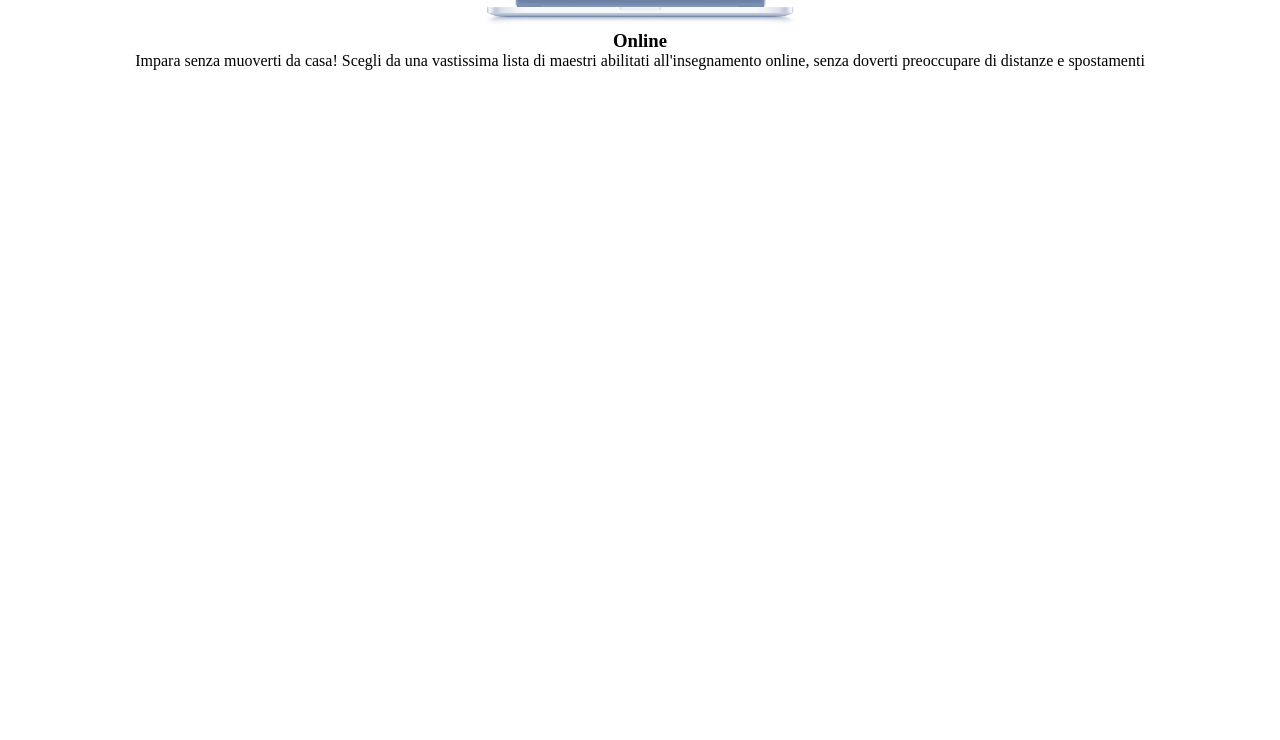
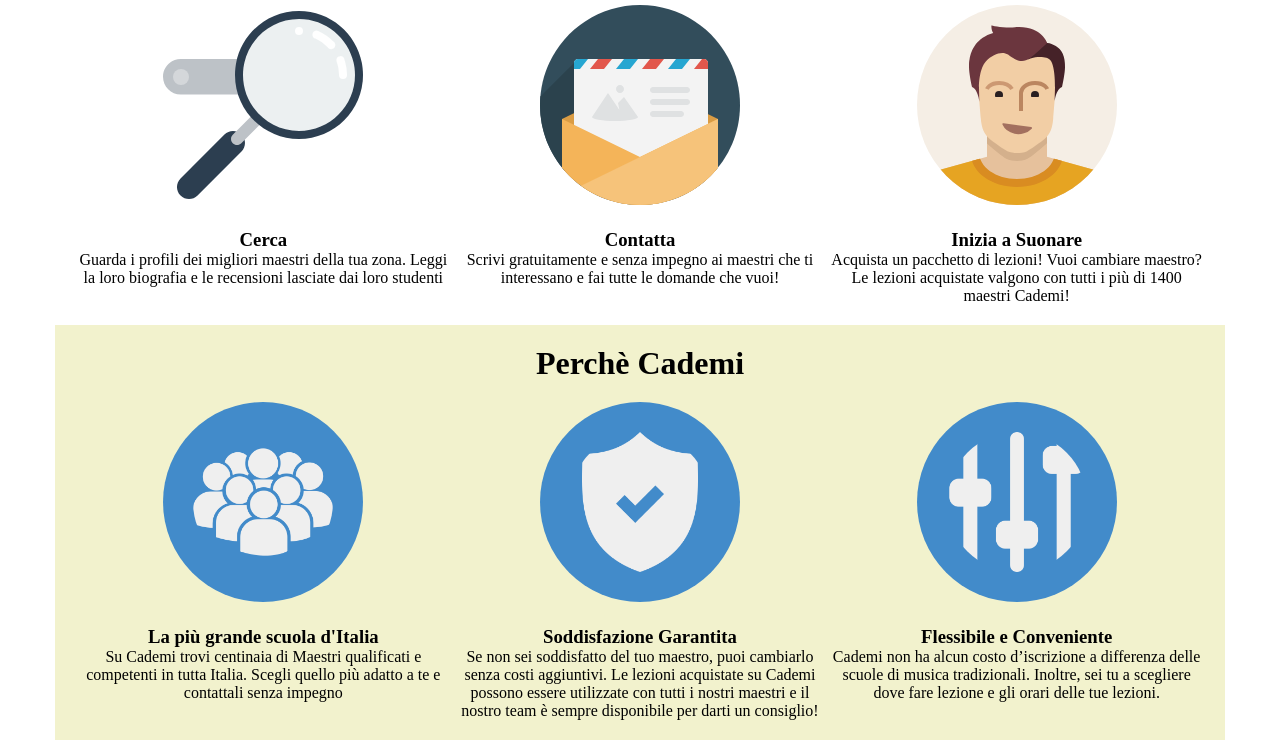
Before and after one commit to TheSmallWorld95/html-css-resp-wannabe-12bool, a plain HTML site: page index.html in a window 1280 px wide. Shown: the part 447-1187 px from the top of the page. Before the commit the page ends 800 px from the top, so only its background shows below. Drawn offline with Linux system fonts and the light colour scheme.

Commit message:
Completo

```diff
--- a/Assets/css/12bool.css
+++ b/Assets/css/12bool.css
@@ -84,6 +84,11 @@
 
   /* GRIGLIA 12ESIMI */
   /* OFFSET (MARGIN-LEFT) */
+
+.col-xs-offset-0 {
+  margin-left: 0;
+}
+
 .col-xs-offset-1 {
   margin-left: calc(100% / 12 * 1);
 }
@@ -131,11 +136,10 @@
 .col-xs-offset-12 {
   margin-left: 100%;
 }
-}
 
 /* TABLET */
 
-@media all and (min-width 768px) {
+@media all and (min-width: 768px) {
   .col-md-1 {
     width: calc(100% / 12 * 1);
   }
@@ -186,6 +190,11 @@
 
   /* GRIGLIA 12ESIMI */
   /* OFFSET (MARGIN-LEFT) */
+
+  .col-md-offset-0 {
+    margin-left: 0;
+  }
+
   .col-md-offset-1 {
     margin-left: calc(100% / 12 * 1);
   }
@@ -238,7 +247,7 @@
 
 /* DESKTOP */
 
-@media all and (min-width 992px) {
+@media all and (min-width: 992px) {
   .col-lg-1 {
     width: calc(100% / 12 * 1);
   }
@@ -289,6 +298,11 @@
 
   /* GRIGLIA 12ESIMI */
   /* OFFSET (MARGIN-LEFT) */
+
+  .col-lg-offset-0 {
+    margin-left: 0;
+  }
+
   .col-lg-offset-1 {
     margin-left: calc(100% / 12 * 1);
   }
--- a/Assets/css/master.css
+++ b/Assets/css/master.css
@@ -1,7 +1,14 @@
-#lezioni {
-  text-align: center;
+
+
+#lezioni, #why {
+  background-color: #F2F2CD;
 }
 
+#lezioni, #why, #steps {
+  padding: 20px;
+}
+
+/* IMMAGINI */
 #lezioni img {
   /* per centrare orizzontalmente */
   display: block;
@@ -9,6 +16,44 @@
   margin-left: auto;
 }
 
+#why img {
+  background-color: #428bca;
+  border-radius: 50%;
+  padding: 30px
+}
+
 img {
-  height: 200px;
+  height: 100px;
+  margin: 20px;
 }
+
+
+
+@media all and (min-width: 768px) {
+  img {
+    height: 150px;
+  }
+
+}
+
+@media all and (min-width: 992px) {
+  img {
+    height: 200px;
+  }
+}
+
+/* IMMAGINI */
+
+/* UTILITY */
+
+#lezioni {
+  text-align: center;
+}
+
+#steps {
+  text-align: center;
+}
+
+#why {
+  text-align: center;
+}
--- a/index.html
+++ b/index.html
@@ -9,8 +9,11 @@
   </head>
   <body>
     <div class="container">
+
+<!-- PRIMA PARTE -->
+
       <div id="lezioni" class="row">
-        <div class="col-xs-12 col-md-12">
+        <div class="col-xs-12">
           <h1>Lezioni dove vuoi tu</h1>
         </div>
         <div class="col-xs-12 col-md-6">
@@ -23,8 +26,59 @@
           <h3>Online</h3>
           Impara senza muoverti da casa! Scegli da una vastissima lista di maestri abilitati all'insegnamento online, senza doverti preoccupare di distanze e spostamenti
         </div>
+      </div>
 
+<!-- PRIMA PARTE -->
+
+<!-- SECONDA PARTE -->
+
+      <div id="steps" class="row">
+        <div class="col-xs-12">
+          <h1>Come Funziona</h1>
+        </div>
+        <div class="col-xs-12 col-md-6 col-lg-4">
+          <img src="./Assets/img/search.svg" alt="">
+          <h3>Cerca</h3>
+          Guarda i profili dei migliori maestri della tua zona. Leggi la loro biografia e le recensioni lasciate dai loro studenti
+        </div>
+        <div class="col-xs-12 col-md-6 col-lg-4">
+          <img src="./Assets/img/letter.svg" alt="">
+          <h3>Contatta</h3>
+          Scrivi gratuitamente e senza impegno ai maestri che ti interessano e fai tutte le domande che vuoi!
+        </div>
+        <div class="col-xs-12 col-md-6 col-md-offset-3 col-lg-4 col-lg-offset-0">
+          <img src="./Assets/img/male.svg" alt="">
+          <h3>Inizia a Suonare</h3>
+          Acquista un pacchetto di lezioni! Vuoi cambiare maestro? Le lezioni acquistate valgono con tutti i più di 1400 maestri Cademi!
+        </div>
       </div>
+
+<!-- SECONDA PARTE -->
+
+<!-- TERZA PARTE -->
+
+      <div id="why" class="row">
+        <div class="col-xs-12">
+          <h1>Perchè Cademi</h1>
+        </div>
+        <div class="col-xs-12 col-md-6 col-lg-4">
+          <img src="./Assets/img/icon/profile.png" alt="">
+          <h3>La più grande scuola d'Italia</h3>
+          Su Cademi trovi centinaia di Maestri qualificati e competenti in tutta Italia. Scegli quello più adatto a te e contattali senza impegno
+        </div>
+        <div class="col-xs-12 col-md-6 col-lg-4">
+          <img src="./Assets/img/icon/secure.png" alt="">
+          <h3>Soddisfazione Garantita</h3>
+          Se non sei soddisfatto del tuo maestro, puoi cambiarlo senza costi aggiuntivi. Le lezioni acquistate su Cademi possono essere utilizzate con tutti i nostri maestri e il nostro team è sempre disponibile per darti un consiglio!
+        </div>
+        <div class="col-xs-12 col-md-6 col-md-offset-3 col-lg-4 col-lg-offset-0">
+          <img src="./Assets/img/icon/flex.png" alt="">
+          <h3>Flessibile e Conveniente</h3>
+          Cademi non ha alcun costo d’iscrizione a differenza delle scuole di musica tradizionali. Inoltre, sei tu a scegliere dove fare lezione e gli orari delle tue lezioni.
+        </div>
+      </div>
+
+<!-- TERZA PARTE -->
 
     </div>
   </body>
```
Lines whose indentation alone changed are shown as unchanged.
